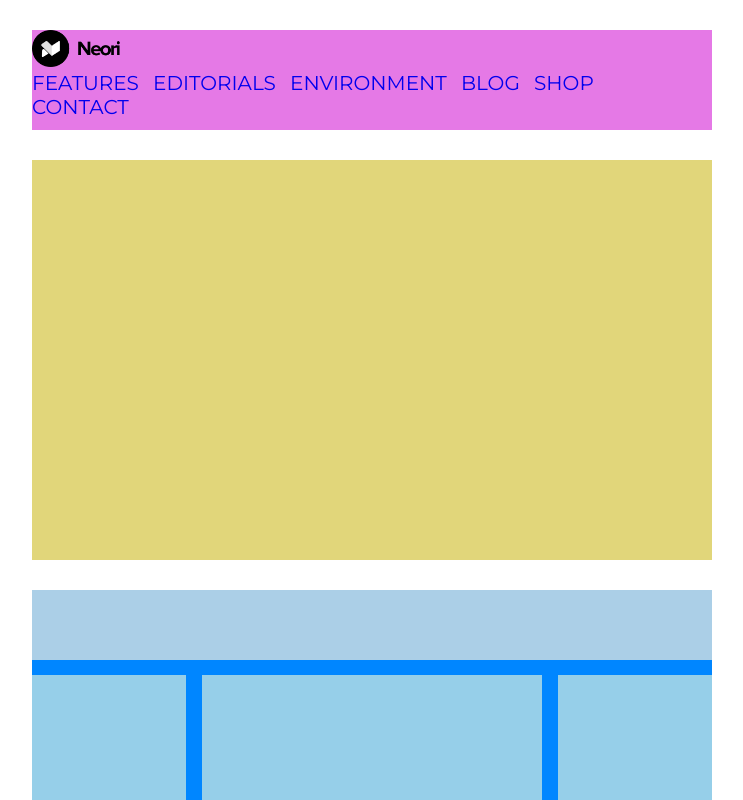
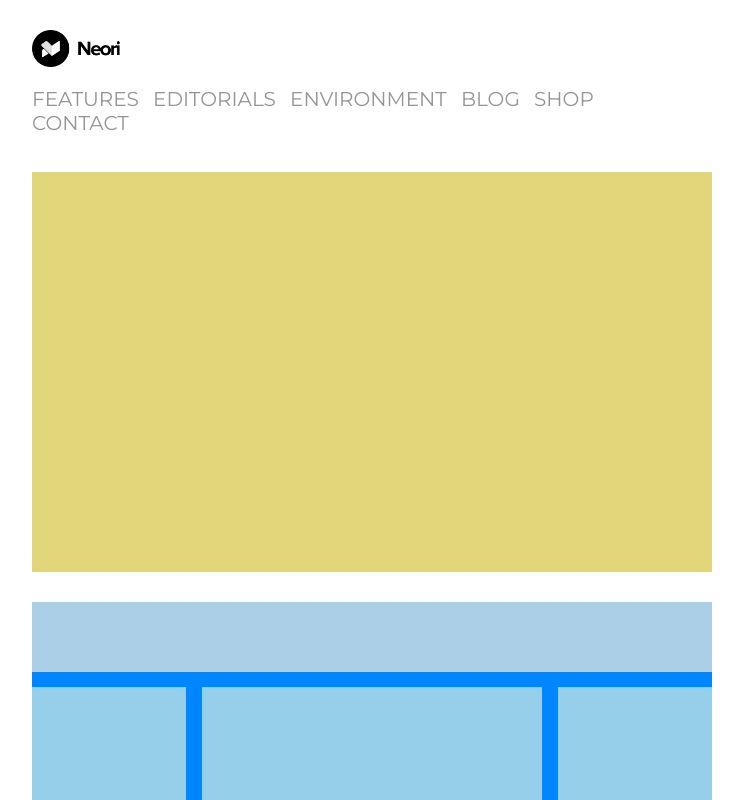
Before and after one commit to AntonioStr/htmlcss-wp, a plain HTML site: page index.html in a window 1280 px wide. Shown: the top 800 px of the page, without its empty margins (268-1011 px from the left). Drawn offline with Linux system fonts and the light colour scheme.

Commit message:
fix navbar

```diff
--- a/css/style.css
+++ b/css/style.css
@@ -29,12 +29,8 @@
 /* INIZIO HEADER */
 
 .header-top {
-    height: 100px;
+    height: 112px;
     margin-bottom: 30px;
-}
-
-#logo-ne {
-    width: 13%;
 }
 
 nav>ul>li {
@@ -46,9 +42,16 @@ nav>ul>li {
 nav>ul>li>a {
     text-decoration: none;
     text-transform: uppercase;
+    color: rgb(149, 149, 149);
+}
 
 
+
+#logo-ne {
+    width: 13%;
+    margin-bottom: 1rem;
 }
+
 
 .header-jumbotron {
     margin-bottom: 30px;
@@ -94,9 +97,9 @@ nav>ul>li>a {
 
 /* #################### DEBUG #################### */
 
-.debug .header-top {
+/*.debug .header-top {
     background-color: #e579e6;
-}
+} */
 
 .debug .header-jumbotron {
     background-color: #e1d67a;
```
